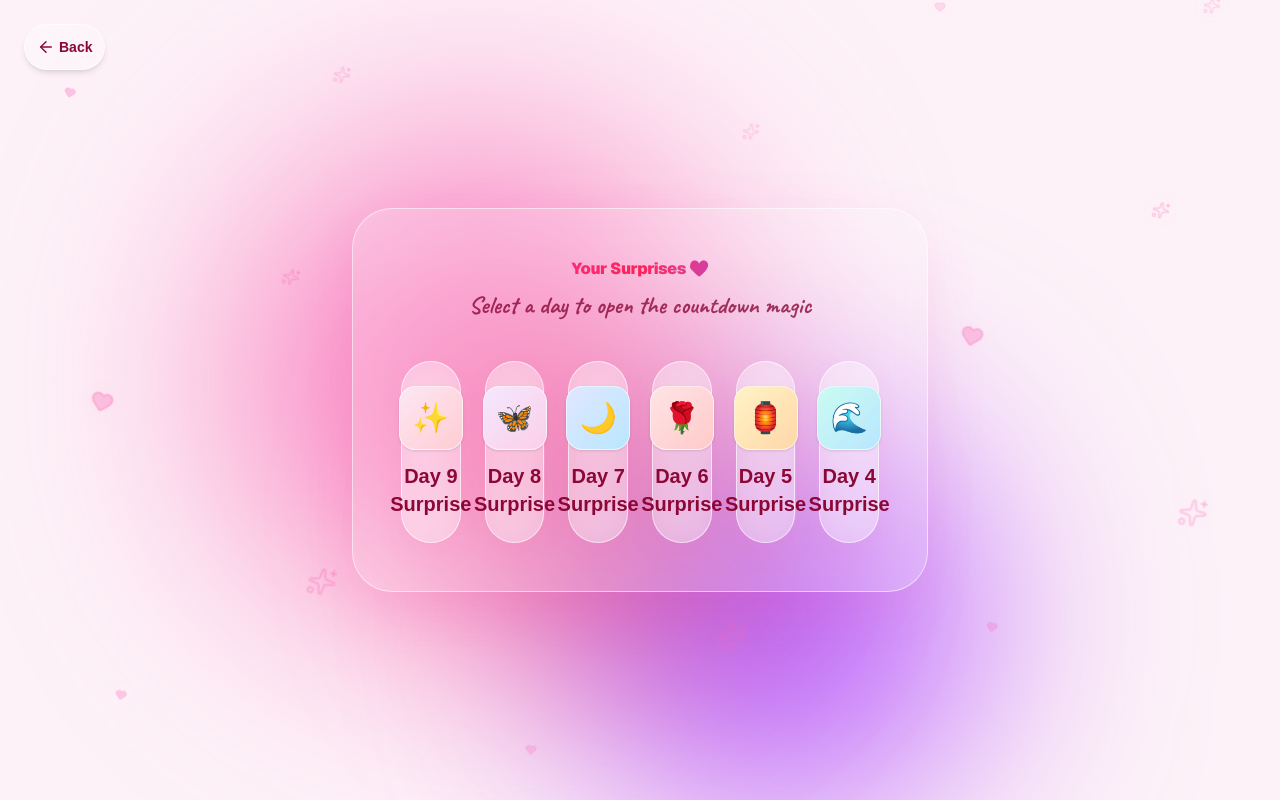
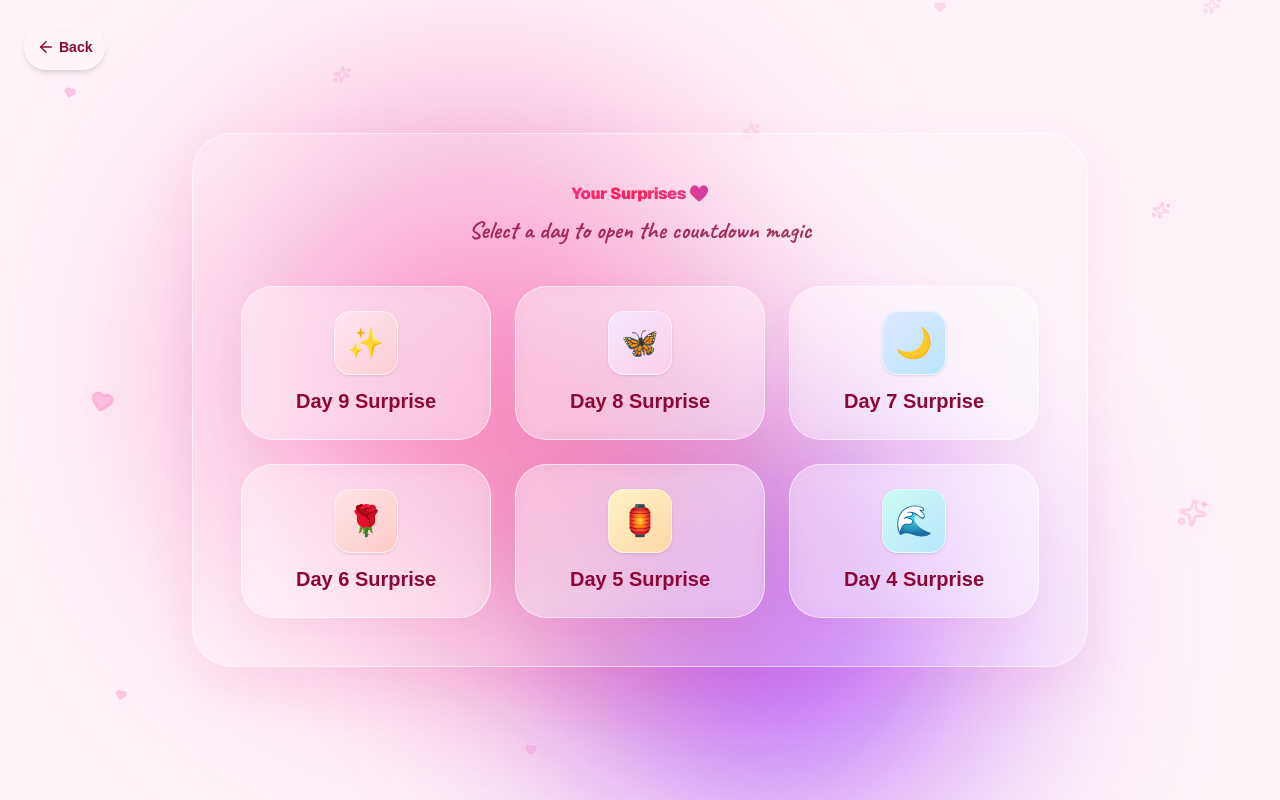
Before and after one commit to AbhiramAmrutaluri/Special, a Next.js app: page /surprises in a window 1280 px wide. Built offline with nearby package versions, Linux system fonts and the light colour scheme.

Commit message:
fix: update surprises page layout to a responsive 3-column grid to prevent congestion

```diff
--- a/src/app/surprises/page.tsx
+++ b/src/app/surprises/page.tsx
@@ -92,7 +92,7 @@ export default function SurprisesPage() {
 
       {/* Main glass card */}
       <motion.div
-        className="z-10 flex flex-col items-center max-w-xl w-full p-8 md:p-12 rounded-[2.5rem] bg-white/20 backdrop-blur-xl shadow-[0_20px_50px_rgba(236,72,153,0.1)] border border-white/55 text-center gap-6"
+        className="z-10 flex flex-col items-center max-w-4xl w-full p-8 md:p-12 rounded-[2.5rem] bg-white/20 backdrop-blur-xl shadow-[0_20px_50px_rgba(236,72,153,0.1)] border border-white/55 text-center gap-6"
         initial={{ opacity: 0, scale: 0.92, y: 15 }}
         animate={{ opacity: 1, scale: 1, y: 0 }}
         transition={{ duration: 0.8, ease: "easeOut" }}
@@ -107,7 +107,7 @@ export default function SurprisesPage() {
         </div>
 
         {/* Days selection list */}
-        <div className="grid grid-cols-1 sm:grid-cols-2 md:grid-cols-3 lg:grid-cols-3 xl:grid-cols-6 gap-6 w-full justify-center mt-4">
+        <div className="grid grid-cols-1 sm:grid-cols-2 md:grid-cols-3 gap-6 w-full justify-center mt-4">
 
           {/* Day 9 Card */}
           <motion.button
```
Also changed, not shown: vercel.json (added).
